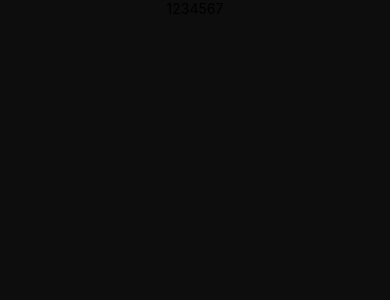
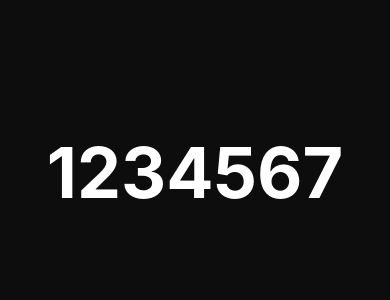
Before and after one commit to python-benedict/React-Native-Advanced-StopWatch, a React Native app: screen / in a window 390 px wide. Shown: the top 300 px of the page. Built offline with nearby package versions, Linux system fonts and the light colour scheme.

Commit message:
styled the timer and installed moment and imported it in the homepage of the project

```diff
--- a/App.js
+++ b/App.js
@@ -7,7 +7,7 @@ const DATA = {
 }
 
 function Timer({ interval }){
-  return <Text>{interval}</Text>
+  return <Text style={styles.timer}>{interval}</Text>
 }
 
 export default class App extends Component {
@@ -26,5 +26,12 @@ const styles = StyleSheet.create({
     flex: 1,
     backgroundColor: '#0D0D0D',
     alignItems: 'center',
+    paddingTop: 130,
   },
+  timer:{
+    color: 'white',
+    fontWeight: 'bold',
+    fontSize: 70,
+
+  }
 })
--- a/package.json
+++ b/package.json
@@ -11,6 +11,7 @@
   "dependencies": {
     "expo": "~47.0.12",
     "expo-status-bar": "~1.4.2",
+    "moment": "^2.29.4",
     "react": "18.1.0",
     "react-native": "0.70.5"
   },
```
Also changed, not shown: 1 other file (tests, documents, lock files or other folders).
